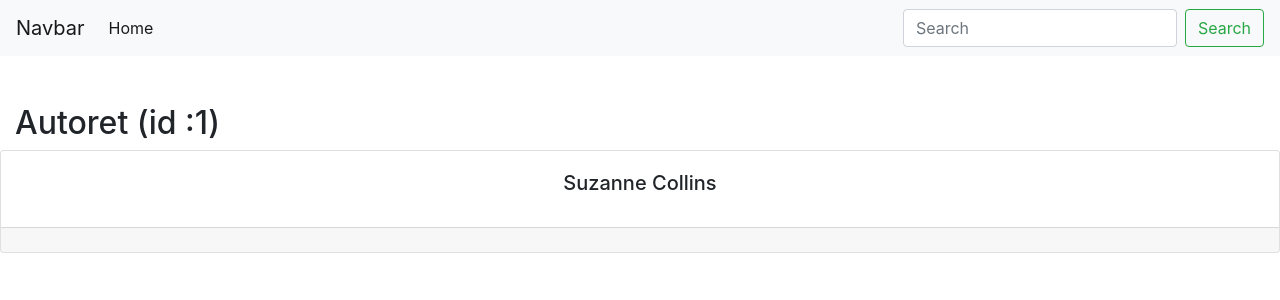
After one commit to RafaelaPrendi/PyLibrary, a Django app: page /app/autoret/1/ in a window 1280 px wide. The commit adds this page. Shown: the top 300 px of the page. Run offline with Django 3.2, Linux system fonts and the light colour scheme; data comes from the database, SQL or seed files in the repository; both versions use the stored data as it was after the commit; some libraries are stand-ins or nearby versions.

Commit message:
"shtimi i autoreve"

```diff
--- a/app/models.py
+++ b/app/models.py
@@ -15,3 +15,12 @@
             "cmimi": self.cmimi,
             "img_src": self.img_src
         }
+    # modeli per autoret
+class Autor(models.Model):
+    emri = models.CharField(max_length=255)
+    _id = models.IntegerField(primary_key=True)
+
+    def as_dict(self):
+        return {
+            'emri' : self.emri
+        }
--- /dev/null
+++ b/app/templates/autoret.html
@@ -0,0 +1,12 @@
+{% extends "baze.html" %}
+{% block emri_i_faqes  %}
+<div class="container-fluid mt-5">
+      <h2>{{ titulli_i_faqes }}</h2>
+</div>
+{% endblock %}
+{% block permbajtja %}
+    {% for autor in autoret %}
+        {% include "komponente/autor.html" %}
+            <br/>
+        {% endfor %}
+{% endblock %}
--- a/app/templates/komponente/autor.html
+++ b/app/templates/komponente/autor.html
@@ -1,10 +1,7 @@
-<!DOCTYPE html>
-<html lang="en">
-<head>
-    <meta charset="UTF-8">
-    <title>Title</title>
-</head>
-<body>
-
-</body>
-</html>
+<div class="card text-center">
+  <div class="card-body">
+    <h5 class="card-title">{{autor.emri}}</h5>
+  </div>
+  <div class="card-footer text-muted">
+  </div>
+</div>
--- a/app/urls.py
+++ b/app/urls.py
@@ -4,4 +4,5 @@
 urlpatterns = [
     # path(<url_qe_vjen_si_kerkese>, <funksioni qe do ekzekutohet>)
     path(r'libra/<int:id>/', views.libra),
+    path(r'autoret/<int:id>/', views.autoret),
 ]
--- a/app/views.py
+++ b/app/views.py
@@ -10,3 +10,11 @@
         'variabla_ime' : False
     }
     return render(request, 'libra.html', data)
+
+def autoret(request, id):
+    autori = get_object_or_404(models.Autor, pk=id)
+    data = {
+        'autoret' : [autori.as_dict()],
+        'titulli_i_faqes' : ' Autoret (id :{})'.format(id)
+    }
+    return render(request, 'autoret.html', data)
```
Also changed, not shown: scripts/populate_db2.py (added, +24 -0 lines), app/migrations/0002_autor.py (added), db.sqlite3.
